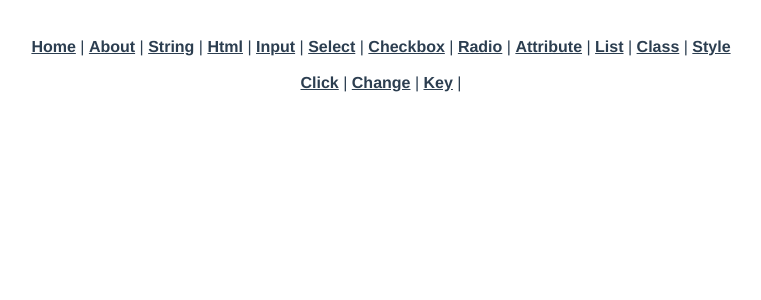
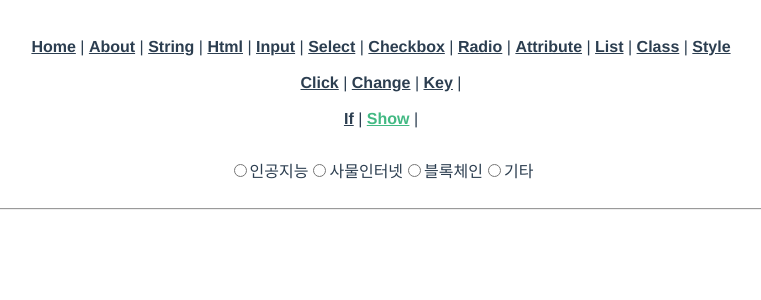
Before and after one commit to Harimad/bootcamp, a Vue app in the folder vue_Practice/project/: page /extra/show in a window 1280 px wide. Shown: the top 300 px of the page, without its empty margins (259-1020 px from the left). Built offline with nearby package versions, Linux system fonts and the light colour scheme.

Commit message:
Rendering if / show

```diff
--- a/vue_Practice/project/src/App.vue
+++ b/vue_Practice/project/src/App.vue
@@ -15,7 +15,9 @@
     <br /><br />
     <router-link to="/event/click">Click</router-link> |
     <router-link to="/event/change">Change</router-link> |
-    <router-link to="/event/key">Key</router-link> |
+    <router-link to="/event/key">Key</router-link> | <br /><br />
+    <router-link to="/extra/if">If</router-link> |
+    <router-link to="/extra/show">Show</router-link> |
   </nav>
   <router-view />
 </template>
--- a/vue_Practice/project/src/router/index.js
+++ b/vue_Practice/project/src/router/index.js
@@ -119,6 +119,22 @@ const routes = [
       import(
         /* webpackChunkName: "databinding", webpackPrefetch:true */ '../views/2_event/EventKeyView.vue'
       )
+  },
+  {
+    path: '/extra/if',
+    name: 'RenderingIfView',
+    component: () =>
+      import(
+        /* webpackChunkName: "databinding", webpackPrefetch:true */ '../views/3_extra/RenderingIfView.vue'
+      )
+  },
+  {
+    path: '/extra/show',
+    name: 'RenderingShowView',
+    component: () =>
+      import(
+        /* webpackChunkName: "databinding", webpackPrefetch:true */ '../views/3_extra/RenderingShowView.vue'
+      )
   }
 ]
 
--- /dev/null
+++ b/vue_Practice/project/src/views/3_extra/RenderingIfView.vue
@@ -0,0 +1,47 @@
+<template>
+  <div>
+    <h3>더 나은 방법론: 'G'가 많을거라 예상할 땐 'G'먼저 조건걸기</h3>
+    <div v-if="userRole === 'G'">
+      <button>조회</button>
+    </div>
+    <div v-else-if="userRole === 'M'">
+      <button>조회</button><button>생성</button>
+    </div>
+    <div v-else>
+      <button>조회</button><button>생성</button><button>삭제</button>
+    </div>
+
+    <h3>좋지 않은 방법론: 사용자가 적은 'A'를 먼저 조건에 걸때</h3>
+    <div v-if="userRole === 'A'">
+      <button>조회</button><button>생성</button><button>삭제</button>
+    </div>
+    <div v-else-if="userRole === 'M'">
+      <button>조회</button><button>생성</button>
+    </div>
+    <div v-else>
+      <button>조회</button>
+    </div>
+
+    <h3>v-if에 일일이 조건 걸어줘도됨.</h3>
+    <button v-if="userRole === 'A' || userRole === 'M' || userRole === 'G'">
+      조회
+    </button>
+    <button v-if="userRole === 'A' || userRole === 'M'">생성</button>
+    <button v-if="userRole === 'G'">삭제</button>
+  </div>
+</template>
+<script>
+export default {
+  components: {},
+  data() {
+    return {
+      userRole: 'A' // A(Admin), M(Manager), G(General)
+    }
+  },
+  setup() {},
+  created() {},
+  mounted() {},
+  unmounted() {},
+  methods: {}
+}
+</script>
--- /dev/null
+++ b/vue_Practice/project/src/views/3_extra/RenderingShowView.vue
@@ -0,0 +1,40 @@
+<template>
+  <div>
+    <input type="radio" id="ai" value="AI" v-model="favoriteField" />
+    <label for="ai">인공지능</label>
+    <input type="radio" id="iot" value="IOT" v-model="favoriteField" />
+    <label for="iot">사물인터넷</label>
+    <input
+      type="radio"
+      id="blockchain"
+      value="BLOCKCHAIN"
+      v-model="favoriteField"
+    />
+    <label for="blockchain">블록체인</label>
+    <input type="radio" id="other" value="OTHER" v-model="favoriteField" />
+    <label for="other">기타</label>
+    <br /><br />
+    <div v-show="favoriteField === 'OTHER'">
+      <input type="text" value="v-show사용 -> DOM 올라감" />
+    </div>
+    <hr />
+    <div v-if="favoriteField === 'OTHER'">
+      <input type="text" value="v-if사용 -> DOM 안올라감" />
+    </div>
+  </div>
+</template>
+<script>
+export default {
+  components: {},
+  data() {
+    return {
+      favoriteField: ''
+    }
+  },
+  setup() {},
+  created() {},
+  mounted() {},
+  unmounted() {},
+  methods: {}
+}
+</script>
```
